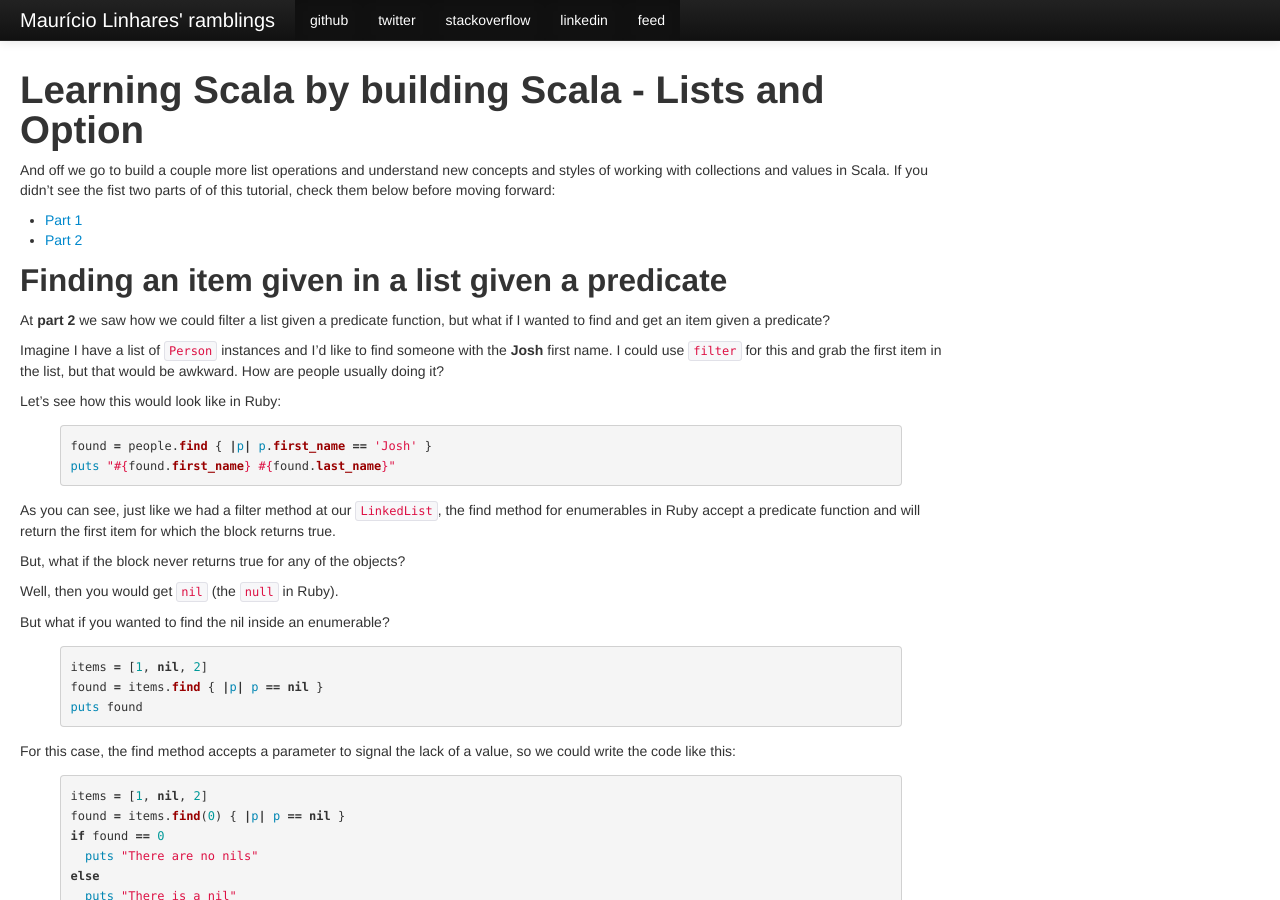
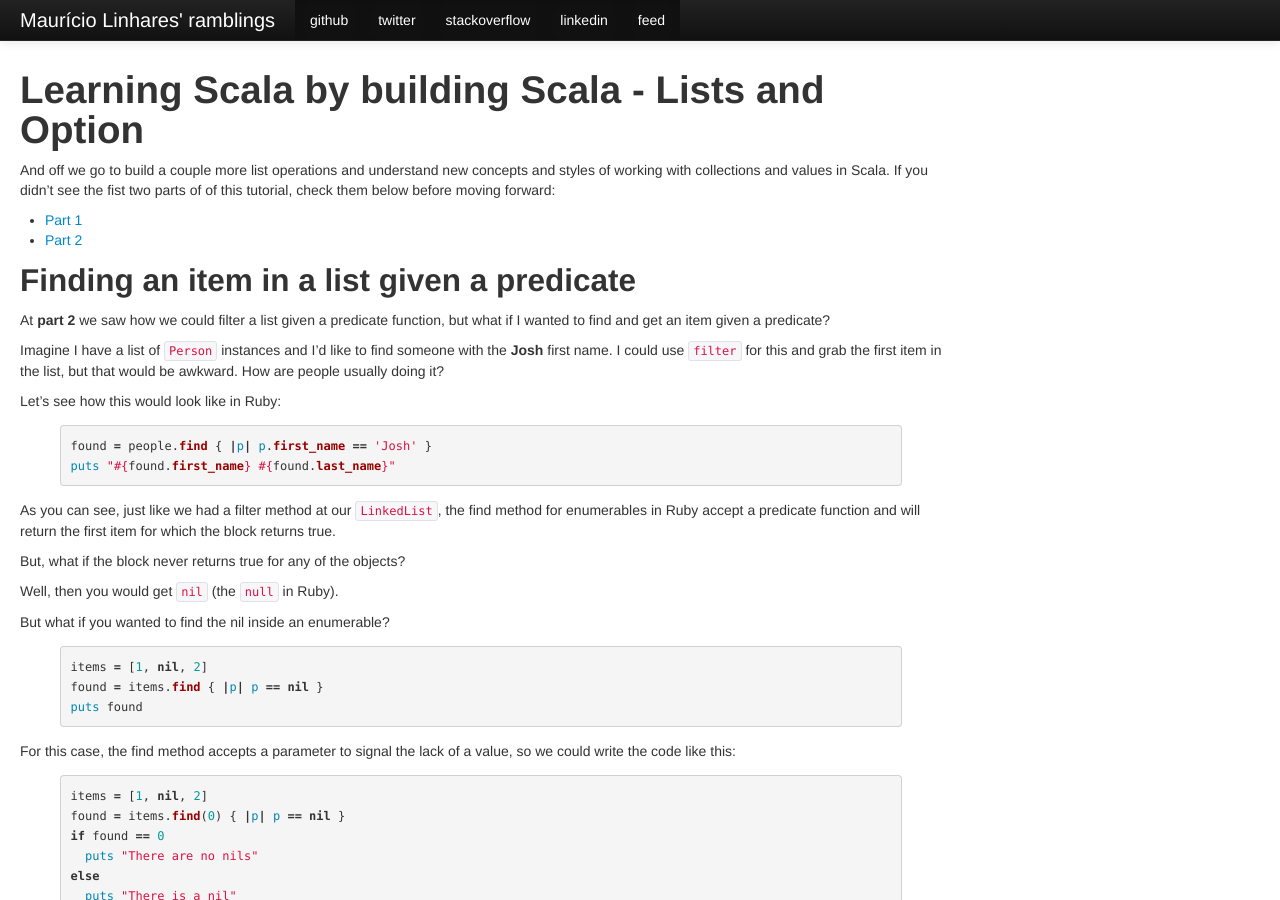
Before and after one commit to mauricio/mauricio.github.com, a Jekyll site: the page built from _posts/2013-12-25-learning-scala-by-building-scala-lists-part-3.md, in a window 1280 px wide and 900 px high. Built offline with Jekyll 4.4.1, drawn with Linux system fonts in a browser that asks for light colours; Markdown is read by kramdown in place of the engine named in the settings; comment, search, counter and statistics services are not loaded.

Commit message:
Removng unecessary word

```diff
--- a/_posts/2013-12-25-learning-scala-by-building-scala-lists-part-3.md
+++ b/_posts/2013-12-25-learning-scala-by-building-scala-lists-part-3.md
@@ -8,7 +8,7 @@ And off we go to build a couple more list operations and understand new concepts
 * [Part 1]({% post_url 2013-11-25-learning-scala-by-building-scala-lists %})
 * [Part 2]({% post_url 2013-12-08-learning-scala-by-building-scala-lists-part-2 %})
 
-## Finding an item given in a list given a predicate
+## Finding an item in a list given a predicate
 
 At **part 2** we saw how we could filter a list given a predicate function, but what if I wanted to find and get an item given a predicate?
 
```
